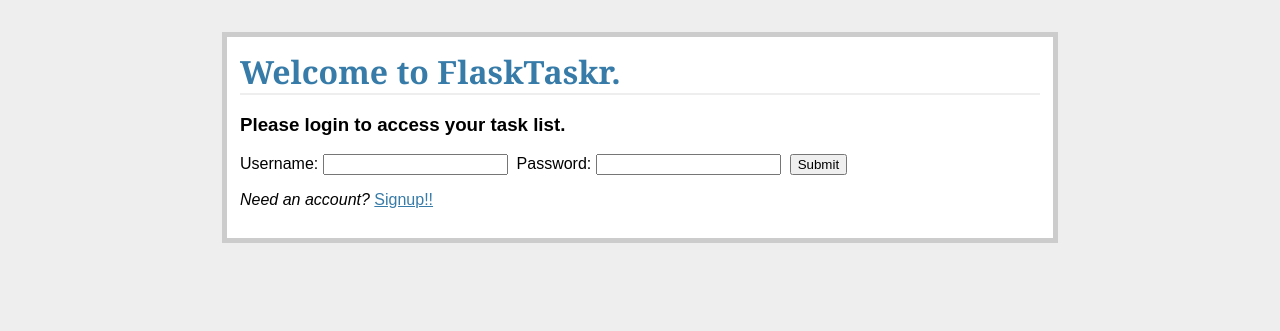
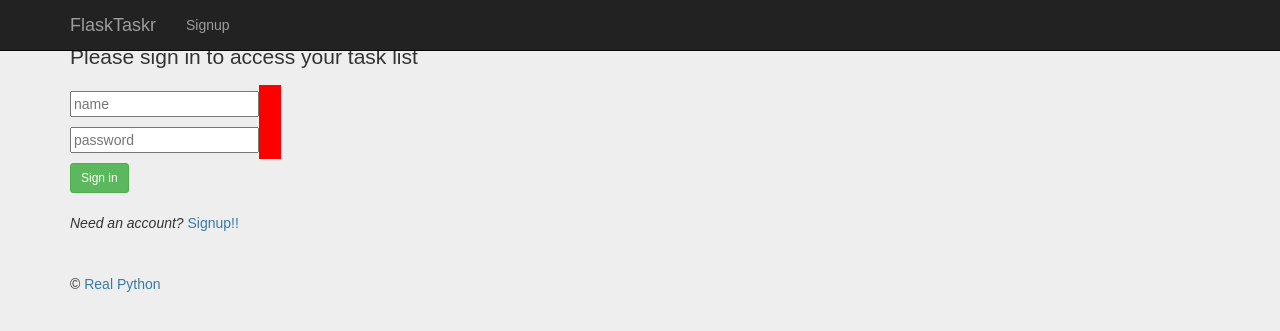
Before and after one commit to lineman60/flasker-Beta-app1, a Flask app: page / in a window 1280 px wide. Shown: the top 331 px of the page. Run offline with Flask 2, Linux system fonts and the light colour scheme; some libraries are stand-ins or nearby versions.

Commit message:
Chapter 11 (194) missed flash need to redo

```diff
--- a/templates/login.html
+++ b/templates/login.html
@@ -1,10 +1,35 @@
 {% extends "template.html" %}
+
 {% block content %}
-  <h1>Welcome to FlaskTaskr.</h1>
-  <h3>Please login to access your task list.</h3>
-    <form method="post" action="/">
-      {{ form.csrf_token }}
-      <p>{{ form.name.label }}: {{ form.name }}&nbsp;&nbsp;{{ form.password.label }}: {{ form.password }}&nbsp;&nbsp;<input type="submit" value="Submit"></p>
-     </form>
-    <p><em>Need an account? </em><a href="/register">Signup!!</a></p>
+
+<h1>Welcome to FlaskTaskr.</h1>
+<form class="form-signin" role="form" method="post" action="/">
+  {{ form.csrf_token }}
+  <div class="lead">Please sign in to access your task list</div>
+    <p>
+    {{ form.name(placeholder="name") }}
+    <span class="error">
+      {% if form.name.errors %}
+        {% for error in form.name.errors %}
+          {{ error }}
+        {% endfor %}
+      {% endif %}
+    </span>
+    </p>
+    <p>
+    {{ form.password(placeholder="password") }}
+    <span class="error">
+      {% if form.password.errors %}
+        {% for error in form.password.errors %}
+          {{ error }}
+        {% endfor %}
+      {% endif %}
+    </span>
+    </p>
+  <button class="btn btn-sm btn-success" type="submit">Sign in</button>
+  <br>
+  <br>
+  <p><em>Need an account? </em><a href="/register">Signup!!</a></p>
+</form>
+
 {% endblock %}
--- a/templates/template.html
+++ b/templates/template.html
@@ -1,20 +1,59 @@
 <!DOCTYPE html>
-<html>
-<head lang="en">
-    <meta charset="UTF-8">
-    <title>Welcom to FlaskTaskr </title>
+<html lang="en">
+  <head>
+    <meta charset="utf-8">
+    <meta http-equiv="X-UA-Compatible" content="IE=edge">
+    <meta name="viewport" content="width=device-width, initial-scale=1">
+    <meta name="description" content="">
+    <meta name="author" content="">
+    <title>Welcome to FlaskTaskr!!!</title>
+    <!-- styles -->
+    <link href="http://maxcdn.bootstrapcdn.com/bootswatch/3.2.0/yeti/bootstrap.min.css" rel="stylesheet">
     <link rel="stylesheet" href="{{ url_for('static', filename='css/styles.css') }}">
   </head>
   <body>
-<div class="page">
-    {% for mesage in get_flashed_messages() %}
-     <div class="flash">{{  message }}</div>
+    <div class="navbar navbar-inverse navbar-fixed-top" role="navigation">
+      <div class="container">
+        <div class="navbar-header">
+          <button type="button" class="navbar-toggle" data-toggle="collapse" data-target=".navbar-collapse">
+            <span class="sr-only">Toggle navigation</span>
+            <span class="icon-bar"></span>
+            <span class="icon-bar"></span>
+            <span class="icon-bar"></span>
+          </button>
+          <a class="navbar-brand" href="/">FlaskTaskr</a>
+        </div>
+        <div class="collapse navbar-collapse">
+          <ul class="nav navbar-nav">
+            {% if not session.logged_in %}
+              <li><a href="/register">Signup</a></li>
+            {% else %}
+              <li><a href="/logout">Signout</a></li>
+            {% endif %}
+          </ul>
+        </div><!--/.nav-collapse -->
+      </div>
+    </div>
+    <div class="container">
+      <div class="content">
+        {% for message in get_flashed_messages() %}
+          <div class="flash">{{ message }}</div>
         {% endfor %}
         {% if error %}
-     <div class="error"><strong>Error:</strong>{{ error }} </div>
+          <div class="error"><strong>Error:</strong> {{ error }}</div>
         {% endif %}
+
         {% block content %}
         {% endblock %}
+
       </div>
+      <div class="footer">
+        <hr>
+        <p>&copy; <a href="http://www.realpython.com">Real Python</a></p>
+      </div>
+    </div><!-- /.container -->
+    <!-- scripts -->
+    <script src="http://code.jquery.com/jquery-1.10.2.min.js"></script>
+    <script src="http://netdna.bootstrapcdn.com/bootstrap/3.2.0/js/bootstrap.min.js"></script>
   </body>
 </html>
```
Lines whose indentation alone changed are shown as unchanged.
